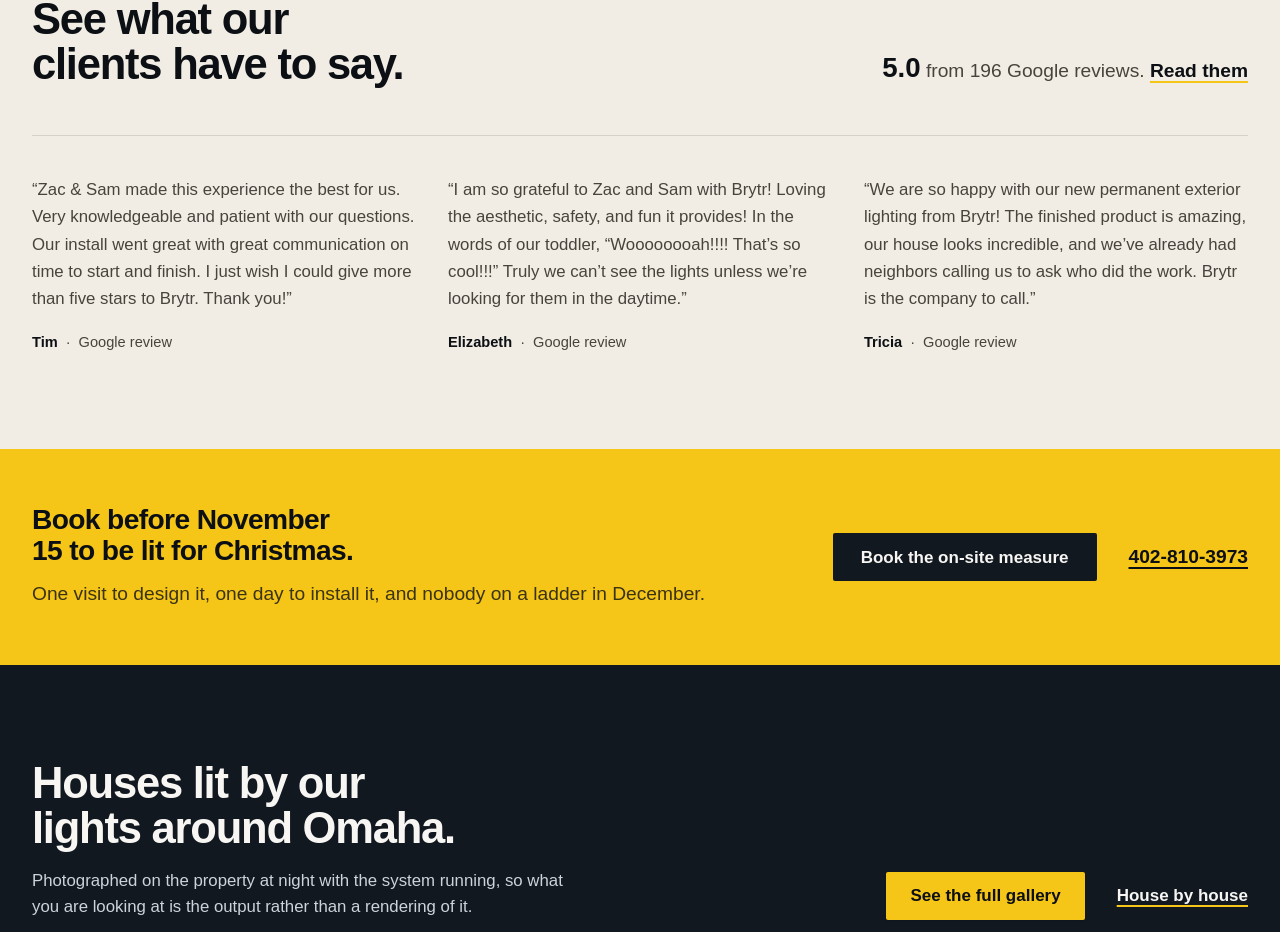
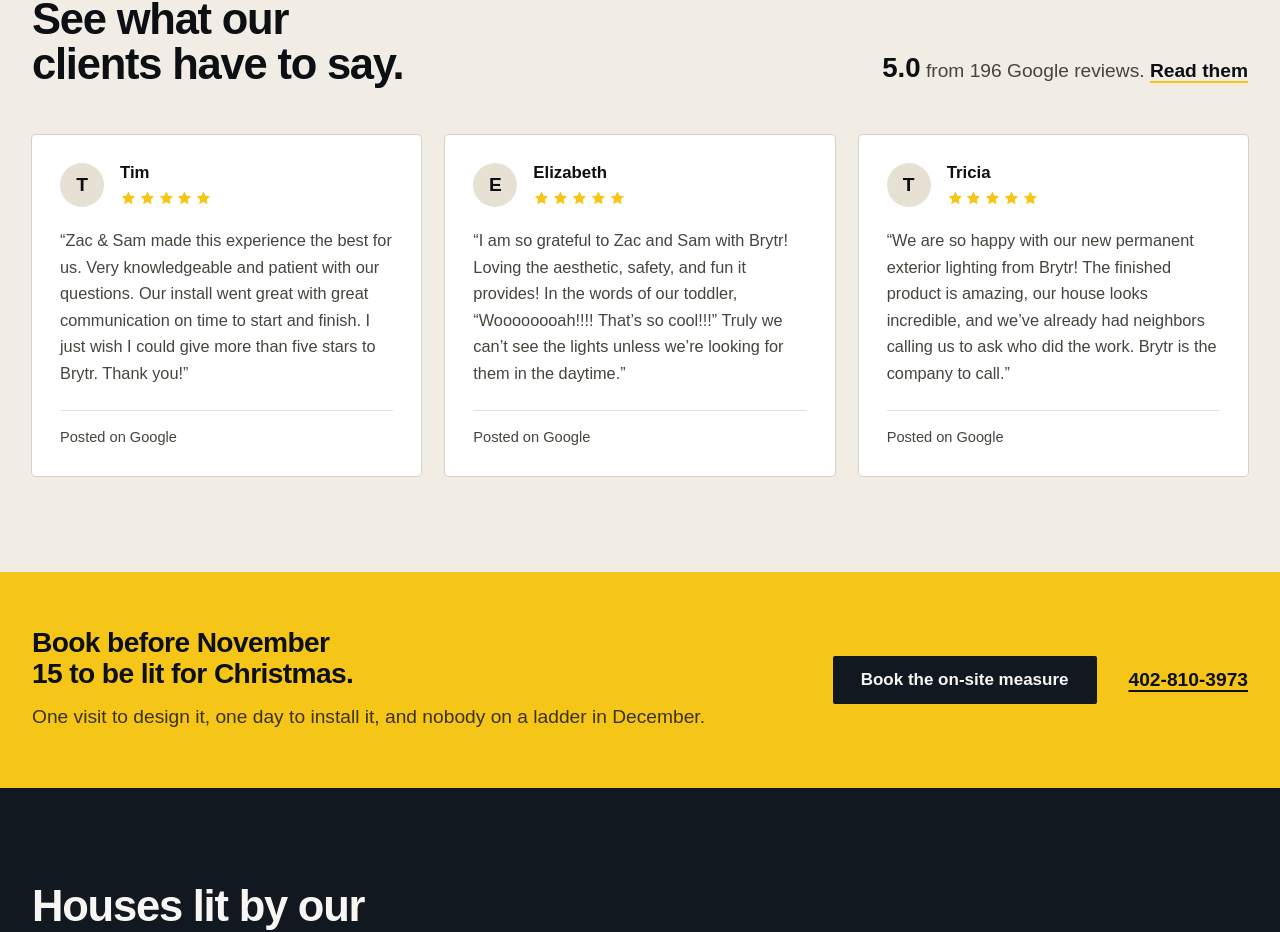
Before and after one commit to kvelasquez315/brytr-site, a Next.js app: page / in a window 1280 px wide. Shown: the part 2959-3891 px from the top of the page. Built offline with nearby package versions, Linux system fonts and the light colour scheme; a web font is replaced by a local one.

Commit message:
Upload: home-v2.tsx

```diff
--- a/components/sections/home-v2.tsx
+++ b/components/sections/home-v2.tsx
@@ -4,6 +4,7 @@
 import { services } from "@/content/services";
 import { images } from "@/content/images";
 import { reviews, reviewProof } from "@/content/reviews";
+import { googleLogo } from "@/content/badges";
 import { Button } from "@/components/ui/button";
 import { QuoteForm } from "@/components/ui/bits";
 
@@ -134,11 +135,74 @@
 
 /* ── 4 · WHAT PEOPLE SAY ───────────────────────────────────────────────────────────────
  *
- * Three quotes across the row with the score beside the heading. Round two set one quote at
- * 34px across half the page and left the other half blank, which is a magazine pull-quote,
- * not proof. Three real reviews reading across is both calmer and fuller than six in boxes
- * or one in a void.
+ * Real Google review cards. Round three set them as three bare quotes in columns, which read
+ * as copy we had written about ourselves. A card with the reviewer, a star row and the source
+ * on it reads as somebody else's words, which is the entire point of a testimonial.
+ *
+ * WHAT IS REAL ON THESE CARDS AND WHAT IS NOT:
+ *   the text     verbatim from the review, never tidied or shortened
+ *   the name     as Google shows it
+ *   the date     only where Google gave one. Four of the six have no date, so four cards
+ *                have no date. Inventing "3 weeks ago" to make a row look even is the exact
+ *                kind of small lie that makes a real review look fabricated.
+ *   the stars    every one of these is five stars, which is why the average is 5.0
+ *   the avatar   the reviewer's initial on a neutral disc. NOT a photograph: we do not have
+ *                their profile pictures and generating a face for a real named customer is
+ *                not a thing this site will ever do.
+ *
+ * THE GOOGLE MARK IS A SLOT, NOT A DRAWING. `googleLogo` in content/badges.ts. A trademark
+ * gets used in its own colours from the owner's own asset pack or it does not get used: not
+ * traced from memory, not pulled off a web page, not set in our display face. Google publishes
+ * an official pack for review displays. Until that file is on disk the card credits the source
+ * in plain type, which is honest and looks deliberate rather than broken.
  */
+function Stars({ className }: { className?: string }) {
+  /* Five stars is not a trademark and this is the same glyph the trust band under the hero
+   * uses, so the mark means one thing across the site. */
+  return (
+    <span className={`flex items-center gap-0.5 ${className ?? ""}`} aria-label="Five out of five stars">
+      {[0, 1, 2, 3, 4].map((i) => (
+        <svg key={i} viewBox="0 0 20 20" className="size-[1.05rem] text-accent" fill="currentColor" aria-hidden>
+          <path d="M10 1.6l2.47 5.2 5.53.72-4.06 3.9 1.03 5.6L10 14.3l-4.97 2.72 1.03-5.6L2 7.52l5.53-.72z" />
+        </svg>
+      ))}
+    </span>
+  );
+}
+
+function ReviewCard({ r }: { r: (typeof reviews)[number] }) {
+  return (
+    <article className="flex flex-col rounded-xl bg-card p-7 ring-1 ring-border">
+      <header className="flex items-start gap-4">
+        <span
+          className="grid size-11 shrink-0 place-items-center rounded-full bg-muted font-display text-lg font-bold text-foreground"
+          aria-hidden
+        >
+          {r.name.trim().charAt(0)}
+        </span>
+        <div className="min-w-0 flex-1">
+          <p className="font-display text-[1.05rem] font-bold leading-tight text-foreground">{r.name}</p>
+          <div className="mt-1.5 flex flex-wrap items-center gap-x-3 gap-y-1">
+            <Stars />
+            {r.when && <span className="text-sm text-muted-foreground">{r.when}</span>}
+          </div>
+        </div>
+        {googleLogo ? (
+          <Image src={googleLogo} alt="Google" width={20} height={20} className="mt-0.5 size-5 shrink-0" />
+        ) : null}
+      </header>
+
+      <p className="mt-5 flex-1 text-[1.02rem] leading-relaxed text-muted-foreground">
+        &ldquo;{r.text}&rdquo;
+      </p>
+
+      <p className="mt-6 border-t border-border pt-4 text-sm text-muted-foreground">
+        {googleLogo ? "Review on Google" : "Posted on Google"}
+      </p>
+    </article>
+  );
+}
+
 export function Proof() {
   const three = reviews.slice(0, 3);
   return (
@@ -157,19 +221,8 @@
           </p>
         </div>
 
-        <div className="mt-12 grid gap-10 border-t border-border pt-10 md:grid-cols-3 md:gap-8">
-          {three.map((r) => (
-            <blockquote key={r.name} className="flex flex-col">
-              <p className="flex-1 text-[1.05rem] leading-relaxed text-muted-foreground">
-                &ldquo;{r.text}&rdquo;
-              </p>
-              <footer className="mt-5 text-sm font-semibold text-foreground">
-                {r.name}
-                <span className="mx-2 font-normal text-muted-foreground" aria-hidden>·</span>
-                <span className="font-normal text-muted-foreground">Google review</span>
-              </footer>
-            </blockquote>
-          ))}
+        <div className="mt-12 grid gap-6 md:grid-cols-3">
+          {three.map((r) => <ReviewCard key={r.name} r={r} />)}
         </div>
       </div>
     </section>
```
